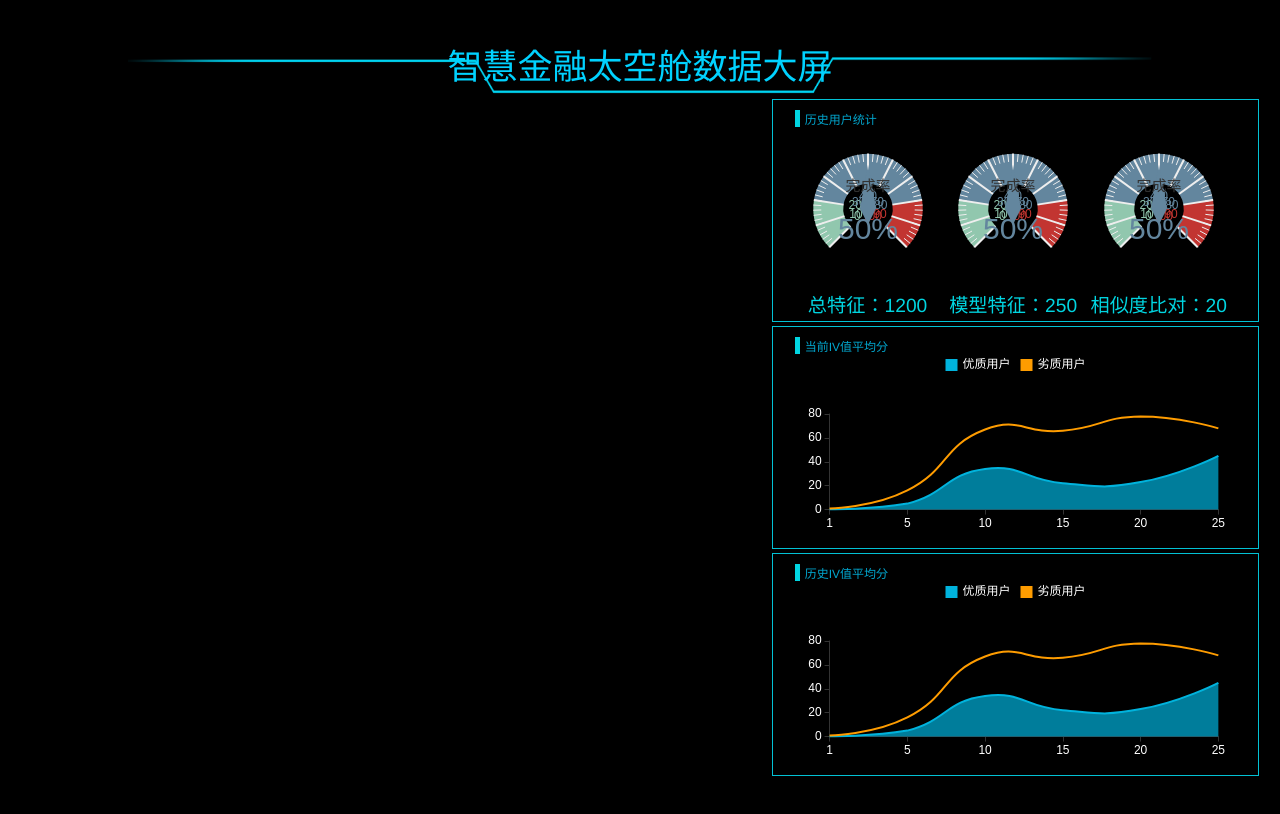
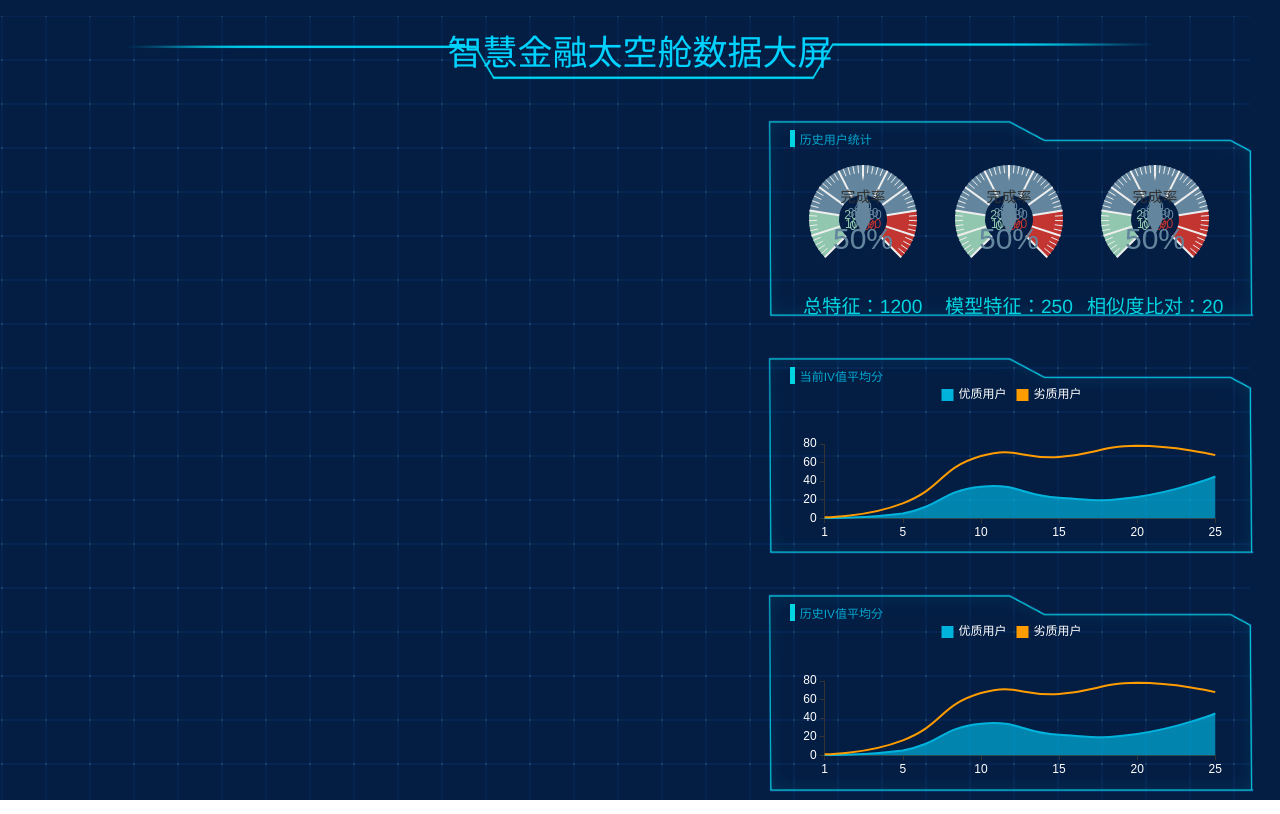
Before and after one commit to xlfdqf/big-screen-project, a Vue app: page /home in a window 1280 px wide. Built offline with nearby package versions, Linux system fonts and the light colour scheme; what v-charts would draw is missing.

Commit message:
finish right

```diff
--- a/src/assets/css/common.css
+++ b/src/assets/css/common.css
@@ -6,5 +6,5 @@ html,body,p,a,span{
     padding: 0;
 }
 body {
-    background-color: #000000;
+    background: url("../../assets/image/bg3.png");
 }
--- a/src/views/Home.vue
+++ b/src/views/Home.vue
@@ -1,5 +1,6 @@
 <template>
   <div class="home">
+    <div class="black"></div>
       <div class="top">
          <div class="top-content">
            <p class="top-title">智慧金融太空舱数据大屏</p>
@@ -79,6 +80,10 @@ export default {
   position: absolute;
   box-sizing: border-box;
 }
+.black {
+  width: 100%;
+  height: 3%;
+}
 .top {
   width: 100%;
   height: 7%;
@@ -86,7 +91,6 @@ export default {
   /* border: 1px solid blue; */
   clear: both;
   font-size: 30px;
-  margin-top: 3%;
 }
 .top-content {
   width: 80%;
@@ -115,11 +119,12 @@ export default {
   background-size: 100% 100%;
 }
 .top-date {
-  text-align: center;
-  vertical-align: middle;
+  /* text-align: center;
+  vertical-align: middle; */
   color: #ffffff;
   font-size: 0.875rem;
-  max-width: 100%;
+  float: right;
+  position: relative;
 }
 .bottom {
   width: 100%;
@@ -142,6 +147,7 @@ export default {
   width: 40%;
   height: 100%;
   box-sizing: border-box;
+  padding-top: 2.5rem;
 }
 .right-items {
   width: 95%;
@@ -152,11 +158,16 @@ export default {
 }
 .right-item {
   width: 95%;
-  height: 31%;
+  height: 29%;
   box-sizing: border-box;
   padding: 0 10px;
-  margin: 0.26rem;
-  border: 1px solid #02c1d4;
+  margin-bottom: 2.5rem;
+  background: url("../assets/image/kuang.png");
+  background-size: 100% 100%;
+  /* border: 1px solid #02c1d4; */
+}
+.right-item:last-child {
+  margin-bottom: 0;
 }
 .right-item-tit {
   border-left: #01d5e1 0.3125rem solid;
```
Also changed, not shown: src/assets/image/bg3.png (added), src/assets/image/kuang.png (added).
